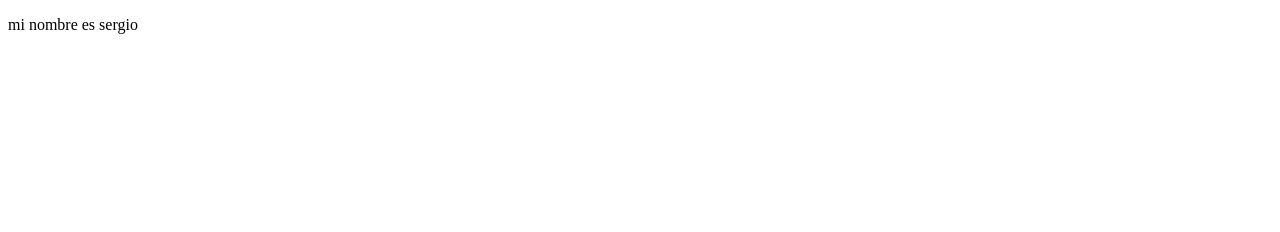
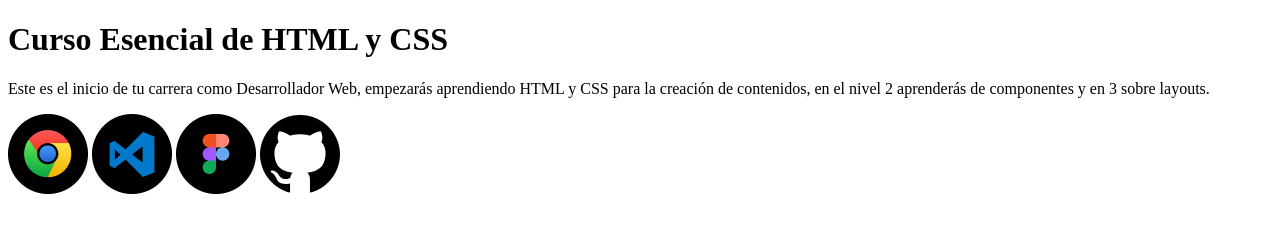
Before and after one commit to ChekoVIlla/curso-esencial-html-css, a plain HTML site: page index.html in a window 1280 px wide. Drawn offline with Linux system fonts and the light colour scheme.

Commit message:
Hemos agregado imagenes del setup al proyecto

```diff
--- a/index.html
+++ b/index.html
@@ -3,10 +3,20 @@
 <head>
     <meta charset="UTF-8">
     <meta name="viewport" content="width=device-width, initial-scale=1.0">
-    <title>Document</title>
+    <title>El Blog de Sergio</title>
 </head>
 <body>
-    <p>mi nombre es sergio</p>
-
+    <h1>
+        Curso Esencial de HTML y CSS
+    </h1>
+    <p>
+        Este es el inicio de tu carrera como Desarrollador Web,
+        empezarás aprendiendo HTML y CSS para la creación de
+        contenidos, en el nivel 2 aprenderás de componentes y en
+         3 sobre layouts.
+    </p>
+    <img src="Assets/google-chrome.png" alt="Logo de Google Chrome" title="Logo de Google Chrome">
+    <img src="Assets/visual-studio-code.png" alt="Logo del Editor de Codigo Visual Studio Code" title="Logo del Editor de Codigo Visual Studio Code">
+    <img src="Assets/figma.png" alt="Logo de Figma" title="Logo de Figma">
+    <img src="Assets/github.png" alt="Logo de Github" title="Logo de Github">
 </body>
-</html>
```
Also changed, not shown: Assets/figma.png (added), Assets/github.png (added), Assets/google-chrome.png (added), Assets/visual-studio-code.png (added).
